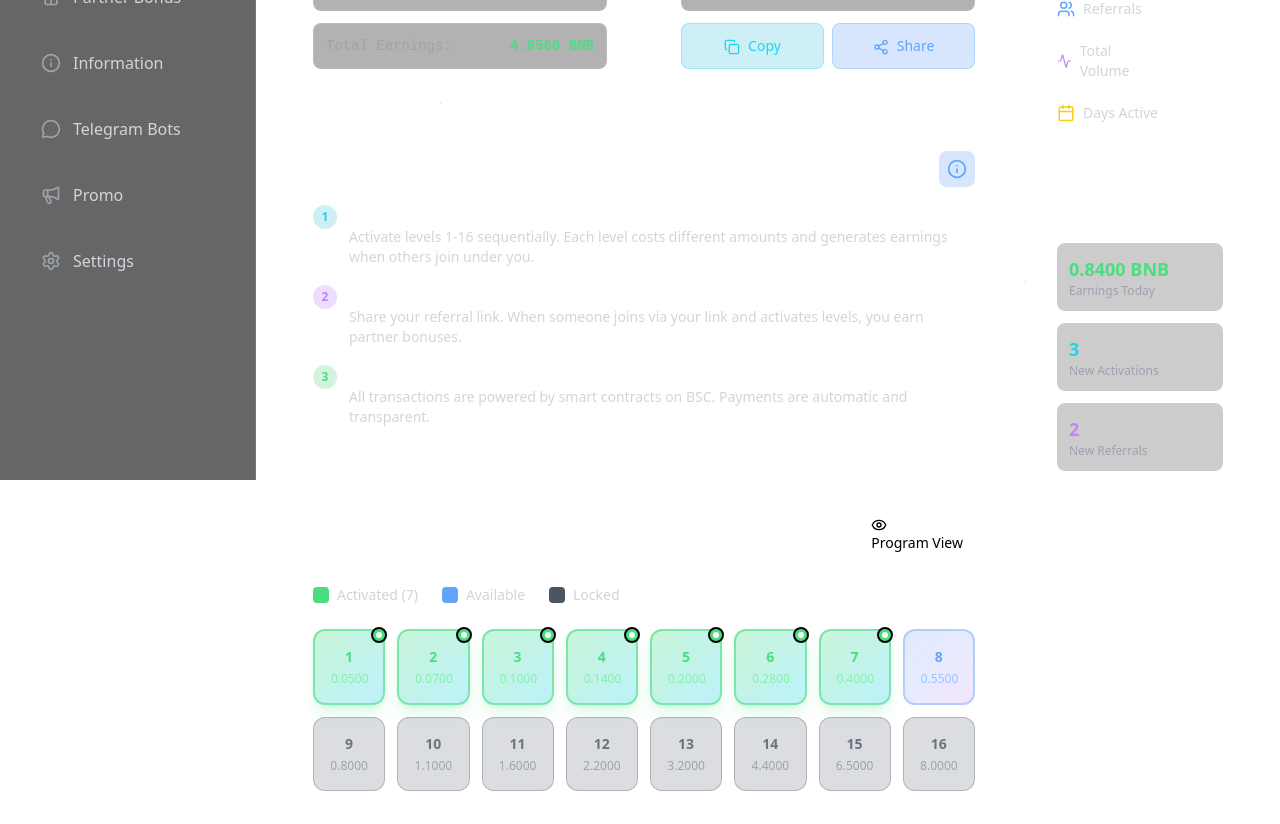
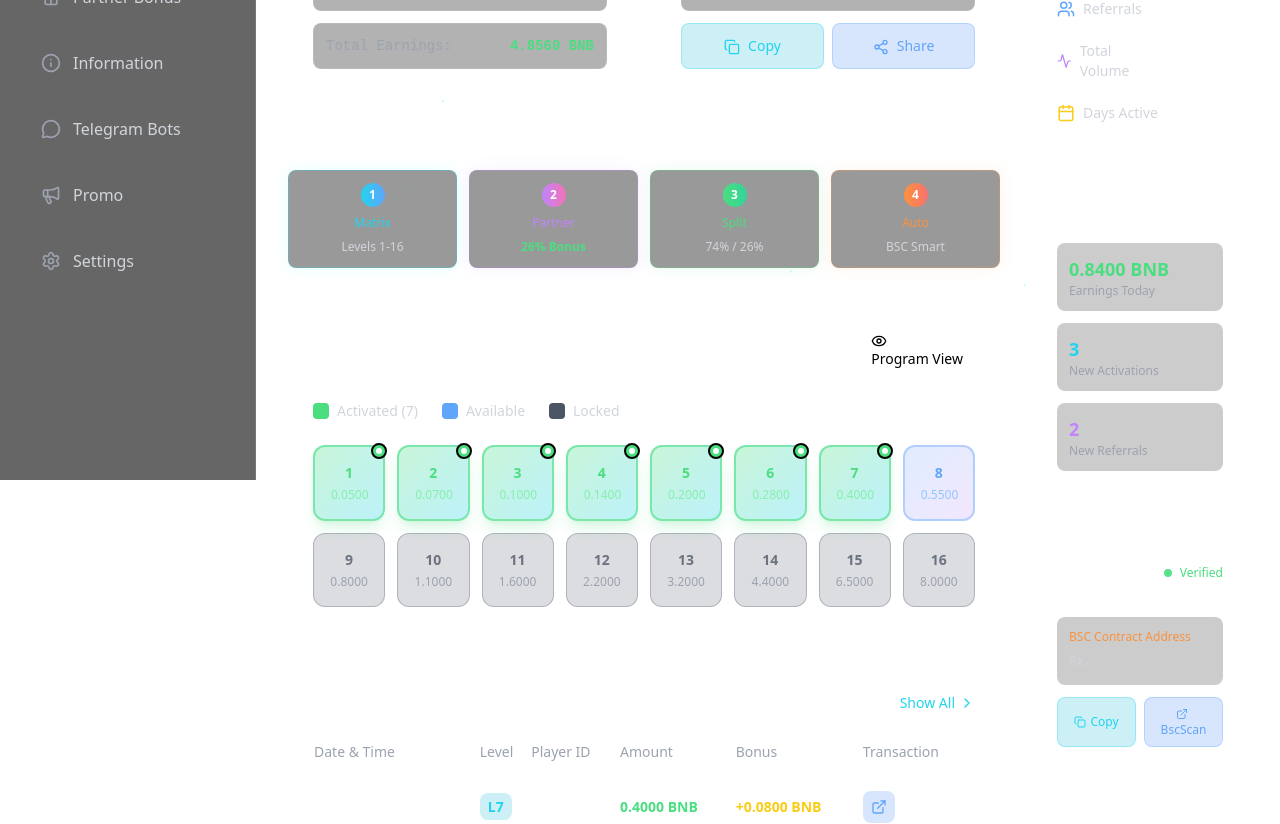
Before and after one commit to artem228128/QPC, a React (Create React App) app: page /dashboard in a window 1280 px wide. Shown: the part 320-1144 px from the top of the page. Built offline with nearby package versions, Linux system fonts and the light colour scheme.

Commit message:
feat(dashboard): add compact Smart Contract card under Today's Summary with copy and BscScan link; compact How Game Works section in landing style

```diff
--- a/src/pages/DashboardPage.tsx
+++ b/src/pages/DashboardPage.tsx
@@ -25,7 +25,7 @@ import { NeuralBackground } from '../components/neural';
 import { GlassCard, GlassButton } from '../components/glass';
 // Removed StatsPanel import - not needed in dashboard
 import { useWallet } from '../hooks/useWallet';
-import { LEVEL_PRICES, formatBNB } from '../utils/contract';
+import { LEVEL_PRICES, formatBNB, CONTRACT_ADDRESS } from '../utils/contract';
 
 // Mock data for demonstration - expanded activations
 const MOCK_USER_DATA = {
@@ -349,61 +349,85 @@ const DashboardPage: React.FC = () => {
                 </motion.div>
               </div>
 
-              {/* How Game Works */}
+              {/* How Game Works - Compact */}
               <motion.div
                 initial={{ opacity: 0, y: 20 }}
                 animate={{ opacity: 1, y: 0 }}
                 transition={{ delay: 0.4, duration: 0.6 }}
               >
-                <GlassCard className="p-6 border border-blue-400/20 bg-gradient-to-br from-blue-500/5 to-indigo-500/5">
-                  <div className="flex items-center justify-between mb-4">
-                    <h3 className="text-xl font-semibold text-white">How Game Works</h3>
-                    <div className="p-2 bg-blue-500/20 rounded-lg">
-                      <Info className="text-blue-400" size={20} />
-                    </div>
-                  </div>
+                <div className="space-y-4">
+                  <h3 className="text-lg font-semibold text-white">How Game Works</h3>
 
-                  <div className="space-y-4 text-sm text-gray-300">
-                    <div className="flex items-start gap-3">
-                      <div className="w-6 h-6 bg-cyan-500/20 rounded-full flex items-center justify-center flex-shrink-0 mt-0.5">
-                        <span className="text-cyan-400 font-bold text-xs">1</span>
-                      </div>
-                      <div>
-                        <div className="text-white font-medium mb-1">Matrix Levels</div>
-                        <div>
-                          Activate levels 1-16 sequentially. Each level costs different amounts and
-                          generates earnings when others join under you.
+                  <div className="grid grid-cols-2 lg:grid-cols-4 gap-3">
+                    {/* Matrix */}
+                    <div
+                      className="relative p-3 rounded-lg transition-all duration-300 border bg-black/40 border-cyan-400/30 hover:border-cyan-400/50"
+                      style={{
+                        boxShadow: '0 0 15px rgba(0, 255, 255, 0.1)',
+                        backdropFilter: 'blur(4px)',
+                      }}
+                    >
+                      <div className="flex flex-col items-center space-y-2">
+                        <div className="w-6 h-6 bg-gradient-to-r from-cyan-400 to-blue-400 rounded-full flex items-center justify-center">
+                          <span className="text-white font-bold text-xs">1</span>
                         </div>
+                        <div className="text-cyan-400 font-medium text-xs">Matrix</div>
+                        <div className="text-gray-300 text-xs text-center">Levels 1-16</div>
                       </div>
                     </div>
 
-                    <div className="flex items-start gap-3">
-                      <div className="w-6 h-6 bg-purple-500/20 rounded-full flex items-center justify-center flex-shrink-0 mt-0.5">
-                        <span className="text-purple-400 font-bold text-xs">2</span>
-                      </div>
-                      <div>
-                        <div className="text-white font-medium mb-1">Referral System</div>
-                        <div>
-                          Share your referral link. When someone joins via your link and activates
-                          levels, you earn partner bonuses.
+                    {/* Partner */}
+                    <div
+                      className="relative p-3 rounded-lg transition-all duration-300 border bg-black/40 border-purple-400/30 hover:border-purple-400/50"
+                      style={{
+                        boxShadow: '0 0 15px rgba(168, 85, 247, 0.1)',
+                        backdropFilter: 'blur(4px)',
+                      }}
+                    >
+                      <div className="flex flex-col items-center space-y-2">
+                        <div className="w-6 h-6 bg-gradient-to-r from-purple-400 to-pink-400 rounded-full flex items-center justify-center">
+                          <span className="text-white font-bold text-xs">2</span>
                         </div>
+                        <div className="text-purple-400 font-medium text-xs">Partner</div>
+                        <div className="text-green-400 text-xs font-bold">26% Bonus</div>
                       </div>
                     </div>
 
-                    <div className="flex items-start gap-3">
-                      <div className="w-6 h-6 bg-green-500/20 rounded-full flex items-center justify-center flex-shrink-0 mt-0.5">
-                        <span className="text-green-400 font-bold text-xs">3</span>
+                    {/* Profit */}
+                    <div
+                      className="relative p-3 rounded-lg transition-all duration-300 border bg-black/40 border-green-400/30 hover:border-green-400/50"
+                      style={{
+                        boxShadow: '0 0 15px rgba(34, 197, 94, 0.1)',
+                        backdropFilter: 'blur(4px)',
+                      }}
+                    >
+                      <div className="flex flex-col items-center space-y-2">
+                        <div className="w-6 h-6 bg-gradient-to-r from-green-400 to-emerald-400 rounded-full flex items-center justify-center">
+                          <span className="text-white font-bold text-xs">3</span>
+                        </div>
+                        <div className="text-green-400 font-medium text-xs">Split</div>
+                        <div className="text-gray-300 text-xs">74% / 26%</div>
                       </div>
-                      <div>
-                        <div className="text-white font-medium mb-1">Smart Contracts</div>
-                        <div>
-                          All transactions are powered by smart contracts on BSC. Payments are
-                          automatic and transparent.
+                    </div>
+
+                    {/* Auto */}
+                    <div
+                      className="relative p-3 rounded-lg transition-all duration-300 border bg-black/40 border-orange-400/30 hover:border-orange-400/50"
+                      style={{
+                        boxShadow: '0 0 15px rgba(251, 146, 60, 0.1)',
+                        backdropFilter: 'blur(4px)',
+                      }}
+                    >
+                      <div className="flex flex-col items-center space-y-2">
+                        <div className="w-6 h-6 bg-gradient-to-r from-orange-400 to-red-400 rounded-full flex items-center justify-center">
+                          <span className="text-white font-bold text-xs">4</span>
                         </div>
+                        <div className="text-orange-400 font-medium text-xs">Auto</div>
+                        <div className="text-gray-300 text-xs">BSC Smart</div>
                       </div>
                     </div>
                   </div>
-                </GlassCard>
+                </div>
               </motion.div>
 
               {/* Level Visualization */}
@@ -584,6 +608,55 @@ const DashboardPage: React.FC = () => {
                   </div>
                 </GlassCard>
               </motion.div>
+
+              {/* Smart Contract */}
+              <motion.div
+                initial={{ opacity: 0, x: 20 }}
+                animate={{ opacity: 1, x: 0 }}
+                transition={{ delay: 0.5, duration: 0.6 }}
+              >
+                <GlassCard className="p-6 border border-orange-400/20 bg-gradient-to-br from-orange-500/5 to-red-500/5">
+                  <div className="flex items-center justify-between mb-4">
+                    <h3 className="text-lg font-semibold text-white">Smart Contract</h3>
+                    <div className="flex items-center gap-2">
+                      <div className="w-2 h-2 bg-green-400 rounded-full animate-pulse"></div>
+                      <span className="text-green-400 text-xs font-medium">Verified</span>
+                    </div>
+                  </div>
+
+                  <div className="space-y-3">
+                    <div className="bg-black/20 rounded-lg p-3">
+                      <div className="text-orange-400 text-xs mb-2 font-medium">
+                        BSC Contract Address
+                      </div>
+                      <div className="font-mono text-xs text-gray-300 break-all leading-relaxed">
+                        {CONTRACT_ADDRESS}
+                      </div>
+                    </div>
+
+                    <div className="flex gap-2">
+                      <button
+                        onClick={() => navigator.clipboard.writeText(CONTRACT_ADDRESS)}
+                        className="flex-1 p-2 bg-cyan-500/20 hover:bg-cyan-500/30 rounded-lg transition-colors border border-cyan-400/30 text-cyan-400 text-xs font-medium"
+                        title="Copy Contract Address"
+                      >
+                        <Copy size={12} className="inline mr-1" />
+                        Copy
+                      </button>
+                      <button
+                        onClick={() =>
+                          window.open(`https://bscscan.com/address/${CONTRACT_ADDRESS}`, '_blank')
+                        }
+                        className="flex-1 p-2 bg-blue-500/20 hover:bg-blue-500/30 rounded-lg transition-colors border border-blue-400/30 text-blue-400 text-xs font-medium"
+                        title="View on BscScan"
+                      >
+                        <ExternalLink size={12} className="inline mr-1" />
+                        BscScan
+                      </button>
+                    </div>
+                  </div>
+                </GlassCard>
+              </motion.div>
             </div>
           </div>
 
```
